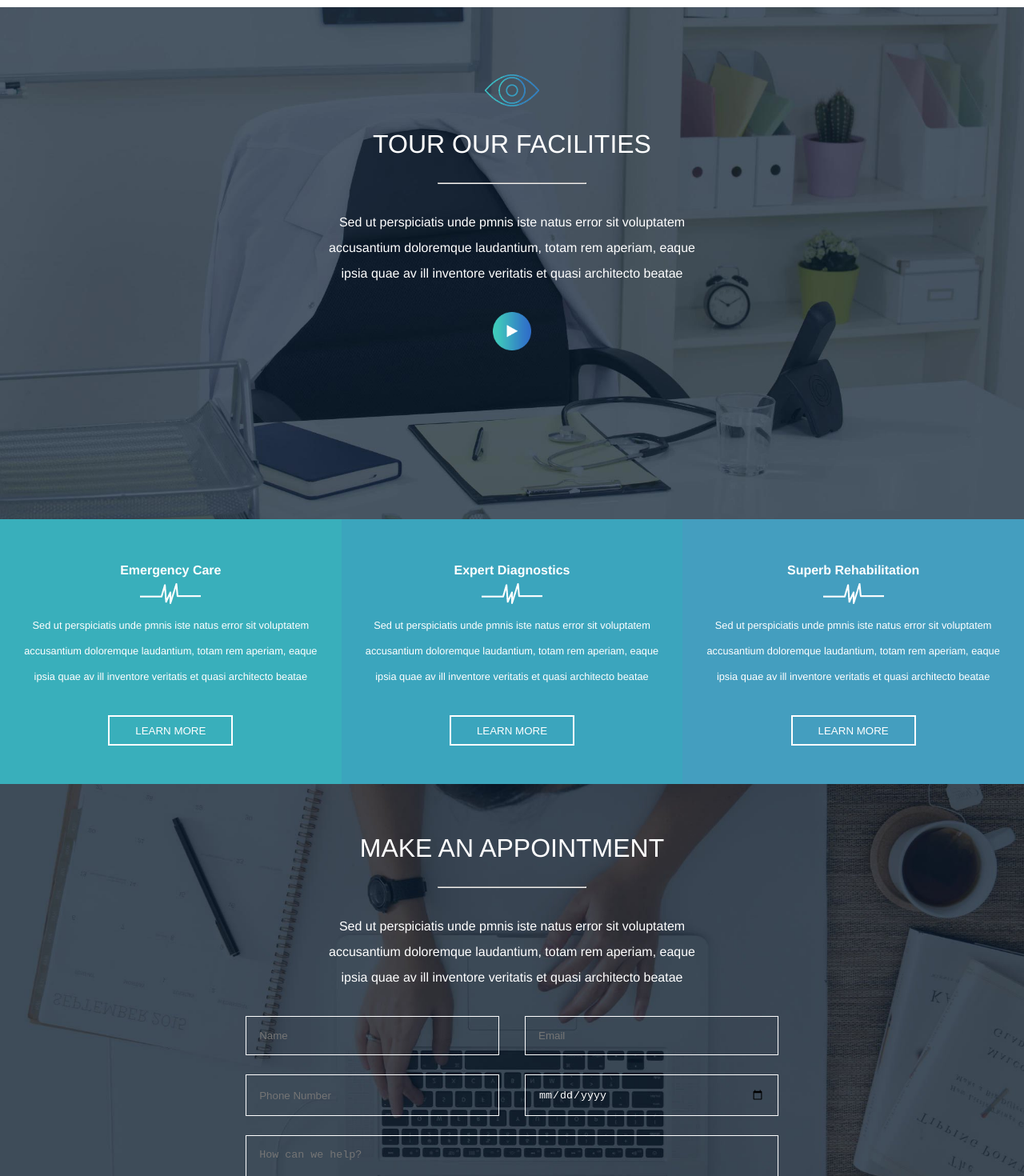
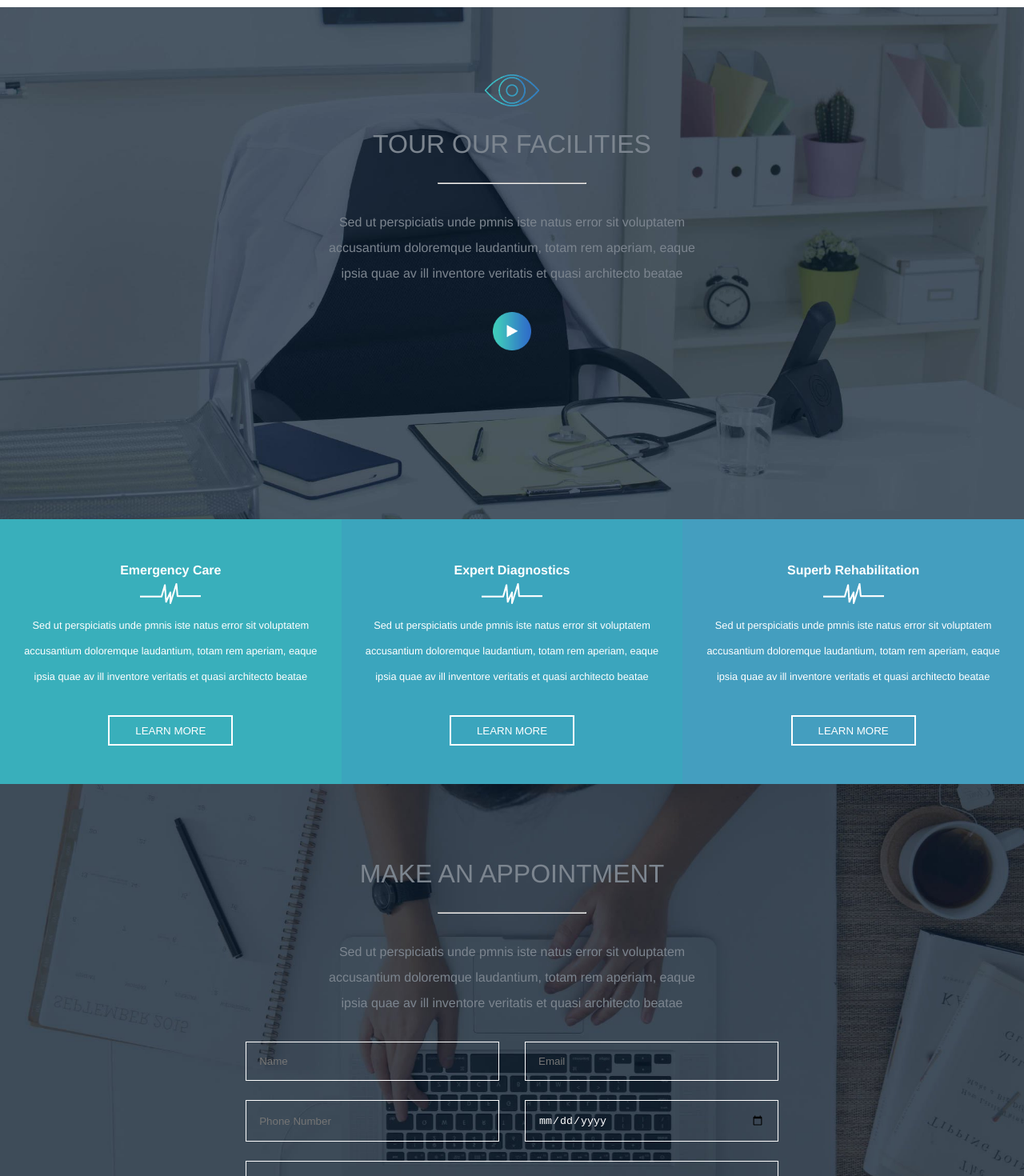
Before and after one commit to Crisano97/proj-html-vuejs, a Vue app: page / in a window 1280 px wide. Shown: the part 3340-4810 px from the top of the page at 80% size. Built offline with nearby package versions, Linux system fonts and the light colour scheme.

Commit message:
code corrected and optimized in sectionType component

```diff
--- a/src/components/Main.vue
+++ b/src/components/Main.vue
@@ -16,7 +16,7 @@
     <section class="doctors">
         <div class="container">
             <SectionType
-            :doctorSectionHead="doctorSectionHead"
+            :data="doctorSectionHead"
             />
             <div class="cards-container">
                 <DoctorCard v-for="(doctor, index) in doctorsCardsElements" :key="index"
@@ -28,7 +28,7 @@
     <section class="services">
         <div class="container">
             <SectionType
-            :servicesSectionHead="servicesSectionHead"
+            :data="servicesSectionHead"
             />
             <div class="features">
                 <MainFeatureElement v-for="(service, index) in servicesSectionElements" :key="index"
@@ -40,7 +40,7 @@
     <section class="facilities">
         <div class="container">
             <SectionType
-            :facilitiesSectionHead="facilitiesSectionHead"
+            :data="facilitiesSectionHead"
             />
             <img src="../assets/images/play-icon.png" alt="">
         </div>
@@ -53,7 +53,7 @@
     <section class="appointment">
         <div class="container">
             <SectionType
-            :appointmentSectionHead="appointmentSectionHead"
+            :data="appointmentSectionHead"
             />
             <div class="form-container">
                 <input type="text" placeholder="Name">
@@ -66,7 +66,9 @@
         </div>
     </section>
     <div class="carrasel-container">
-      <div class="container"></div>
+      <div class="container">
+
+      </div>
     </div>
   </main>
 </template>
@@ -211,12 +213,6 @@ export default {
 
     section{
         padding: 4rem 0;
-        div.container{
-            width: 52%;
-            margin: 0 auto;
-            text-align: center;
-            color: $secondaryTextColor;
-            line-height: 2rem;
 
         div.text-container{
             width: 70%;
@@ -237,7 +233,15 @@ export default {
             justify-content: space-between;
             flex-wrap: wrap;
         }
+
     }
+
+    div.container{
+            width: 52%;
+            margin: 0 auto;
+            text-align: center;
+            color: $secondaryTextColor;
+            line-height: 2rem;
     }
 
     section.doctors{
--- a/src/components/MainFeatureElement.vue
+++ b/src/components/MainFeatureElement.vue
@@ -15,11 +15,9 @@
 export default {
     props:{
         'feature' : {
-            // required: true,
             type: Object,
         },
         'service':{
-            // required: true,
             type: Object,
         }
     }
--- a/src/components/SectionType.vue
+++ b/src/components/SectionType.vue
@@ -1,52 +1,22 @@
 <template>
-    <div class="section-type-container" v-if="doctorSectionHead">
-        <img :src="doctorSectionHead.imgUrl" alt="">
-        <h2>{{doctorSectionHead.title}}</h2>
+    <div class="section-type-container" v-if="data">
+        <img :src="data.imgUrl" alt="">
+        <h2>{{data.title}}</h2>
         <hr>
         <span>
-            {{doctorSectionHead.text}}
+            {{data.text}}
         </span>
     </div>
-    <div class="section-type-container" v-else-if="servicesSectionHead">
-        <img :src="servicesSectionHead.imgUrl" alt="">
-        <h2>{{servicesSectionHead.title}}</h2>
-        <hr>
-        <span>
-            {{servicesSectionHead.text}}
-        </span>
-    </div>
-    <div class="section-type-container c-white" v-else-if="facilitiesSectionHead">
-        <img :src="facilitiesSectionHead.imgUrl" alt="">
-        <h2>{{facilitiesSectionHead.title}}</h2>
-        <hr>
-        <span>
-            {{facilitiesSectionHead.text}}
-        </span>
-    </div>
-    <div class="section-type-container c-white" v-else>
-        <h2>{{appointmentSectionHead.title}}</h2>
-        <hr>
-        <span>
-            {{appointmentSectionHead.text}}
-        </span>
-    </div>
+
 </template>
 
 <script>
 export default {
     props:{
-        'doctorSectionHead':{
+        'data':{
             type: Object,
         },
-        'servicesSectionHead':{
-            type: Object,
-        },
-        'facilitiesSectionHead':{
-            type: Object,
-        },
-        'appointmentSectionHead':{
-            type:Object,
-        }
+
     }
 }
 </script>
```
Lines whose indentation alone changed are shown as unchanged.
